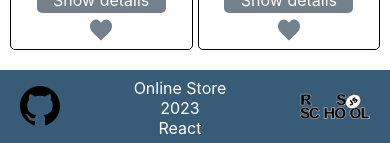
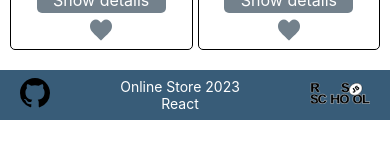
Before and after one commit to Siaw4ik/Rss-React, a React (Create React App) app in the folder react-components/: page / in a window 390 px wide. Shown: the part 3532-3675 px from the top of the page. After the commit the page ends 3652 px from the top, so only its background shows below. Built offline with nearby package versions, Linux system fonts and the light colour scheme.

Commit message:
fix: change favicon, change css

```diff
--- a/react-components/public/index.html
+++ b/react-components/public/index.html
@@ -2,7 +2,7 @@
 <html lang="en">
   <head>
     <meta charset="utf-8" />
-    <link rel="icon" href="%PUBLIC_URL%/favicon.ico" />
+    <link rel="icon" href="%PUBLIC_URL%/favicon.png" />
     <meta name="viewport" content="width=device-width, initial-scale=1" />
     <meta name="theme-color" content="#000000" />
     <meta
--- a/react-components/src/components/searchIdLocalStorage.ts
+++ b/react-components/src/components/searchIdLocalStorage.ts
@@ -1,4 +1,4 @@
-export function searchIdLocalStorage(id: number) {
+export function searchIdLocalStorage(id: number): boolean {
   const likes: Array<{ id: number; isLike: boolean }> = JSON.parse(
     localStorage.getItem('likes') || '[]'
   );
--- a/react-components/src/css-componenets/header-footer.css
+++ b/react-components/src/css-componenets/header-footer.css
@@ -49,4 +49,24 @@
 .footer_description p {
   margin: 0;
   text-align: center;
+  white-space: nowrap;
 }
+
+@media (max-width: 400px){
+  .footer {
+    gap: 20px;
+  }
+
+  .githubIcon {
+    width: 30px;
+    height: 30px;
+  }
+
+  .rssIcon {
+    width: 60px;
+  }
+
+  .footer_description p {
+    font-size: 14px;
+  }
+}
```
Also changed, not shown: react-components/public/favicon.png (added), 1 other file (tests, documents, lock files or other folders).
